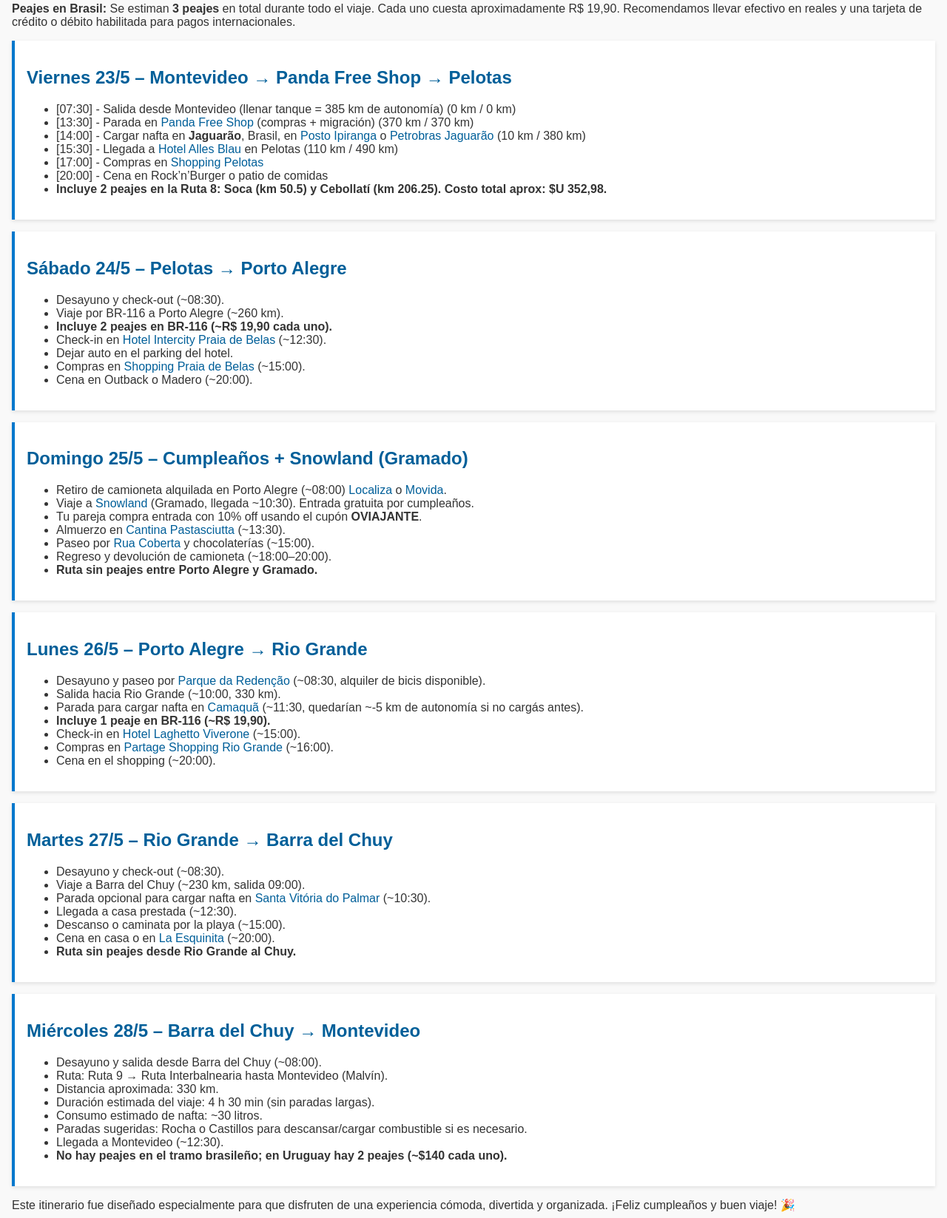
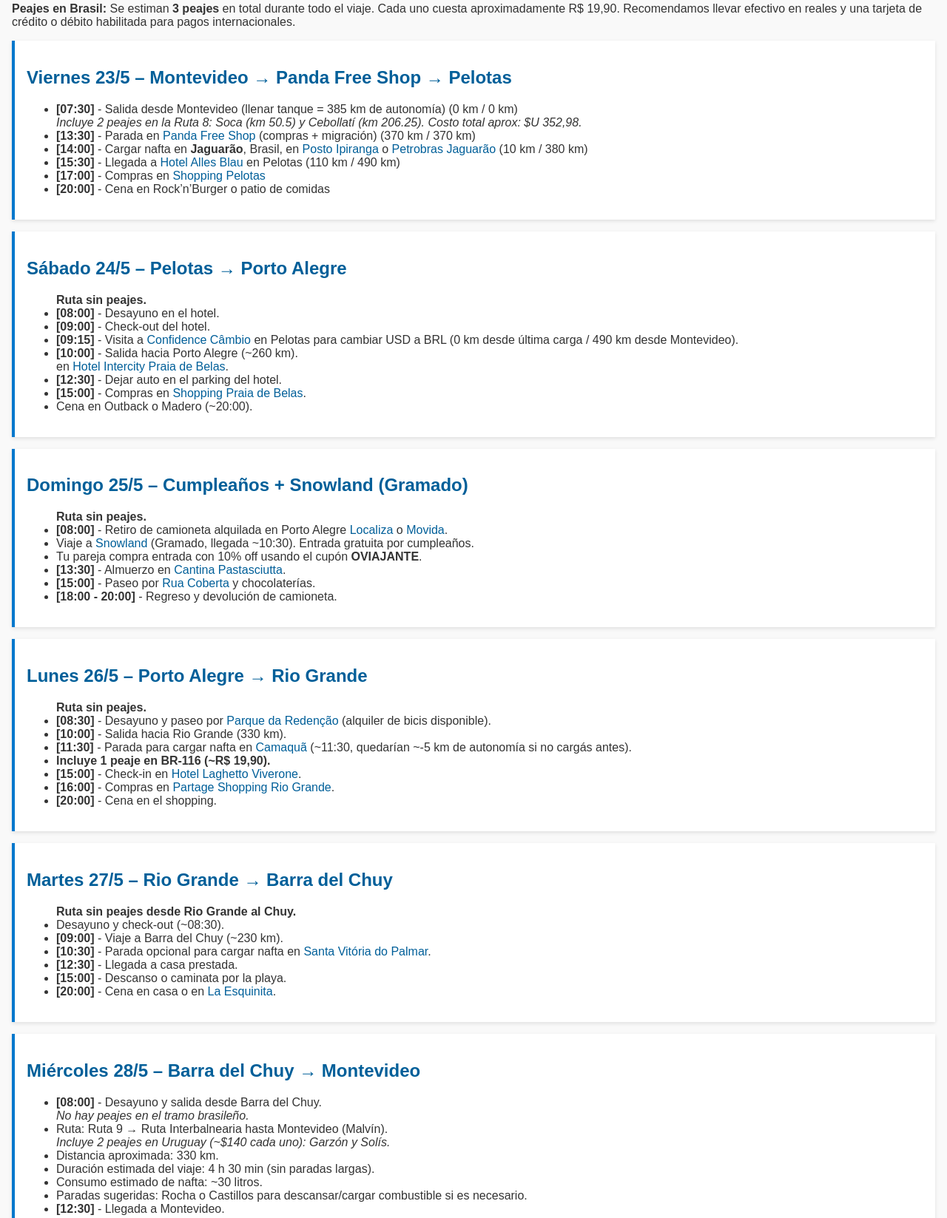
Before and after one commit to sebagim/itinerario-porto-alegre, a plain HTML site: page index.html in a window 1280 px wide. Shown: the part 129-1776 px from the top of the page at 74% size. Drawn offline with Linux system fonts and the light colour scheme.

Commit message:
Update index.html

```diff
--- a/index.html
+++ b/index.html
@@ -43,24 +43,26 @@
   <div class="day">
   <h2>Viernes 23/5 – Montevideo → Panda Free Shop → Pelotas</h2>
   <ul>
-    <li>[07:30] - Salida desde Montevideo (llenar tanque = 385 km de autonomía) (0 km / 0 km)</li>
-    <li>[13:30] - Parada en <a href="https://www.pandauy.com/" target="_blank">Panda Free Shop</a> (compras + migración) (370 km / 370 km)</li>
-    <li>[14:00] - Cargar nafta en <strong>Jaguarão</strong>, Brasil, en <a href="https://www.google.com/maps/place/Posto+Ipiranga+-+Jaguarão" target="_blank">Posto Ipiranga</a> o <a href="https://www.google.com/maps/place/Posto+Petrobras+-+Jaguarão" target="_blank">Petrobras Jaguarão</a> (10 km / 380 km)</li>
-    <li>[15:30] - Llegada a <a href="https://www.google.com/maps/place/Hotel+Alles+Blau+-+Pelotas" target="_blank">Hotel Alles Blau</a> en Pelotas (110 km / 490 km)</li>
-    <li>[17:00] - Compras en <a href="https://www.shoppingpelotas.com.br/" target="_blank">Shopping Pelotas</a></li>
-    <li>[20:00] - Cena en Rock’n’Burger o patio de comidas</li>
-    <li><strong>Incluye 2 peajes en la Ruta 8: Soca (km 50.5) y Cebollatí (km 206.25). Costo total aprox: $U 352,98.</strong></li>
+    <li><strong>[07:30]</strong> - Salida desde Montevideo (llenar tanque = 385 km de autonomía) (0 km / 0 km)</li>
+    <i>Incluye 2 peajes en la Ruta 8: Soca (km 50.5) y Cebollatí (km 206.25). Costo total aprox: $U 352,98.</i>
+    <li><strong>[13:30]</strong> - Parada en <a href="https://www.pandauy.com/" target="_blank">Panda Free Shop</a> (compras + migración) (370 km / 370 km)</li>
+    <li><strong>[14:00]</strong> - Cargar nafta en <strong>Jaguarão</strong>, Brasil, en <a href="https://www.google.com/maps/place/Posto+Ipiranga+-+Jaguarão" target="_blank">Posto Ipiranga</a> o <a href="https://www.google.com/maps/place/Posto+Petrobras+-+Jaguarão" target="_blank">Petrobras Jaguarão</a> (10 km / 380 km)</li>
+    <li><strong>[15:30]</strong> - Llegada a <a href="https://www.google.com/maps/place/Hotel+Alles+Blau+-+Pelotas" target="_blank">Hotel Alles Blau</a> en Pelotas (110 km / 490 km)</li>
+    <li><strong>[17:00]</strong> - Compras en <a href="https://www.shoppingpelotas.com.br/" target="_blank">Shopping Pelotas</a></li>
+    <li><strong>[20:00]</strong> - Cena en Rock’n’Burger o patio de comidas</li>
 </div>
 
 <div class="day">
   <h2>Sábado 24/5 – Pelotas → Porto Alegre</h2>
   <ul>
-    <li>Desayuno y check-out (~08:30).</li>
-    <li>Viaje por BR-116 a Porto Alegre (~260 km).</li>
-    <li><strong>Incluye 2 peajes en BR-116 (~R$ 19,90 cada uno).</strong></li>
-    <li>Check-in en <a href="https://www.intercityhoteis.com.br/hotel/intercity-porto-alegre-praia-de-belas/" target="_blank">Hotel Intercity Praia de Belas</a> (~12:30).</li>
-    <li>Dejar auto en el parking del hotel.</li>
-    <li>Compras en <a href="https://www.praiadebelasshopping.com.br/" target="_blank">Shopping Praia de Belas</a> (~15:00).</li>
+	<strong>Ruta sin peajes.</strong>
+    <li><strong>[08:00]</strong> - Desayuno en el hotel.</li>
+    <li><strong>[09:00]</strong> - Check-out del hotel.</li>
+    <li><strong>[09:15]</strong> - Visita a <a href="https://www.confidencecambio.com.br" target="_blank">Confidence Câmbio</a> en Pelotas para cambiar USD a BRL (0 km desde última carga / 490 km desde Montevideo).</li>
+    <li><strong>[10:00]</strong> - Salida hacia Porto Alegre (~260 km).</li>
+     en <a href="https://www.intercityhoteis.com.br/hotel/intercity-porto-alegre-praia-de-belas/" target="_blank">Hotel Intercity Praia de Belas</a>.</li>
+    <li><strong>[12:30]</strong> - Dejar auto en el parking del hotel.</li>
+    <li><strong>[15:00]</strong> - Compras en <a href="https://www.praiadebelasshopping.com.br/" target="_blank">Shopping Praia de Belas</a>.</li>
     <li>Cena en Outback o Madero (~20:00).</li>
   </ul>
 </div>
@@ -68,53 +70,55 @@
 <div class="day">
   <h2>Domingo 25/5 – Cumpleaños + Snowland (Gramado)</h2>
   <ul>
-    <li>Retiro de camioneta alquilada en Porto Alegre (~08:00) <a href="https://www.localiza.com/brasil/pt-br" target="_blank">Localiza</a> o <a href="https://www.movida.com.br/" target="_blank">Movida</a>.</li>
+	<strong>Ruta sin peajes.</strong>
+    <li><strong>[08:00]</strong> - Retiro de camioneta alquilada en Porto Alegre <a href="https://www.localiza.com/brasil/pt-br" target="_blank">Localiza</a> o <a href="https://www.movida.com.br/" target="_blank">Movida</a>.</li>
     <li>Viaje a <a href="https://www.snowland.com.br/" target="_blank">Snowland</a> (Gramado, llegada ~10:30). Entrada gratuita por cumpleaños.</li>
     <li>Tu pareja compra entrada con 10% off usando el cupón <strong>OVIAJANTE</strong>.</li>
-    <li>Almuerzo en <a href="https://www.pastasciutta.com.br/" target="_blank">Cantina Pastasciutta</a> (~13:30).</li>
-    <li>Paseo por <a href="https://www.google.com/maps/place/Rua+Coberta+-+Gramado/@-29.3774973,-50.8753852,17z" target="_blank">Rua Coberta</a> y chocolaterías (~15:00).</li>
-    <li>Regreso y devolución de camioneta (~18:00–20:00).</li>
-    <li><strong>Ruta sin peajes entre Porto Alegre y Gramado.</strong></li>
+    <li><strong>[13:30]</strong> - Almuerzo en <a href="https://www.pastasciutta.com.br/" target="_blank">Cantina Pastasciutta</a>.</li>
+    <li><strong>[15:00]</strong> - Paseo por <a href="https://www.google.com/maps/place/Rua+Coberta+-+Gramado/@-29.3774973,-50.8753852,17z" target="_blank">Rua Coberta</a> y chocolaterías.</li>
+    <li><strong>[18:00 - 20:00]</strong> - Regreso y devolución de camioneta.</li>
   </ul>
 </div>
 
 <div class="day">
   <h2>Lunes 26/5 – Porto Alegre → Rio Grande</h2>
   <ul>
-    <li>Desayuno y paseo por <a href="https://www.google.com/maps/place/Parque+da+Reden%C3%A7%C3%A3o/@-30.0436404,-51.2193202,17z" target="_blank">Parque da Redenção</a> (~08:30, alquiler de bicis disponible).</li>
-    <li>Salida hacia Rio Grande (~10:00, 330 km).</li>
-    <li>Parada para cargar nafta en <a href="https://www.google.com/maps/place/Posto+Ipiranga+-+Camaqu%C3%A3/@-30.8488536,-51.8035232,17z" target="_blank">Camaquã</a> (~11:30, quedarían ~-5 km de autonomía si no cargás antes).</li>
+	<strong>Ruta sin peajes.</strong>
+    <li><strong>[08:30]</strong> - Desayuno y paseo por <a href="https://www.google.com/maps/place/Parque+da+Reden%C3%A7%C3%A3o/@-30.0436404,-51.2193202,17z" target="_blank">Parque da Redenção</a> (alquiler de bicis disponible).</li>
+    <li><strong>[10:00]</strong> - Salida hacia Rio Grande (330 km).</li>
+    <li><strong>[11:30]</strong> - Parada para cargar nafta en <a href="https://www.google.com/maps/place/Posto+Ipiranga+-+Camaqu%C3%A3/@-30.8488536,-51.8035232,17z" target="_blank">Camaquã</a> (~11:30, quedarían ~-5 km de autonomía si no cargás antes).</li>
     <li><strong>Incluye 1 peaje en BR-116 (~R$ 19,90).</strong></li>
-    <li>Check-in en <a href="https://www.laghettohoteis.com.br/hotel/laghetto-viverone-rio-grande" target="_blank">Hotel Laghetto Viverone</a> (~15:00).</li>
-    <li>Compras en <a href="https://partageshoppingrg.com.br/" target="_blank">Partage Shopping Rio Grande</a> (~16:00).</li>
-    <li>Cena en el shopping (~20:00).</li>
+    <li><strong>[15:00]</strong> - Check-in en <a href="https://www.laghettohoteis.com.br/hotel/laghetto-viverone-rio-grande" target="_blank">Hotel Laghetto Viverone</a>.</li>
+    <li><strong>[16:00]</strong> - Compras en <a href="https://partageshoppingrg.com.br/" target="_blank">Partage Shopping Rio Grande</a>.</li>
+    <li><strong>[20:00]</strong> - Cena en el shopping.</li>
   </ul>
 </div>
 
 <div class="day">
   <h2>Martes 27/5 – Rio Grande → Barra del Chuy</h2>
   <ul>
+	<strong>Ruta sin peajes desde Rio Grande al Chuy.</strong>
     <li>Desayuno y check-out (~08:30).</li>
-    <li>Viaje a Barra del Chuy (~230 km, salida 09:00).</li>
-    <li>Parada opcional para cargar nafta en <a href="https://www.google.com/maps/place/Posto+Petrobras+-+Santa+Vit%C3%B3ria+do+Palmar/@-33.519909,-53.373976,17z" target="_blank">Santa Vitória do Palmar</a> (~10:30).</li>
-    <li>Llegada a casa prestada (~12:30).</li>
-    <li>Descanso o caminata por la playa (~15:00).</li>
-    <li>Cena en casa o en <a href="https://www.google.com/maps/place/La+Esquinita+Pizza+Bar/@-33.7015717,-53.4592964,19z" target="_blank">La Esquinita</a> (~20:00).</li>
-    <li><strong>Ruta sin peajes desde Rio Grande al Chuy.</strong></li>
+    <li><strong>[09:00]</strong> - Viaje a Barra del Chuy (~230 km).</li>
+    <li><strong>[10:30]</strong> - Parada opcional para cargar nafta en <a href="https://www.google.com/maps/place/Posto+Petrobras+-+Santa+Vit%C3%B3ria+do+Palmar/@-33.519909,-53.373976,17z" target="_blank">Santa Vitória do Palmar</a>.</li>
+    <li><strong>[12:30]</strong> - Llegada a casa prestada.</li>
+    <li><strong>[15:00]</strong> - Descanso o caminata por la playa.</li>
+    <li><strong>[20:00]</strong> - Cena en casa o en <a href="https://www.google.com/maps/place/La+Esquinita+Pizza+Bar/@-33.7015717,-53.4592964,19z" target="_blank">La Esquinita</a>.</li>
   </ul>
 </div>
 
 <div class="day">
   <h2>Miércoles 28/5 – Barra del Chuy → Montevideo</h2>
   <ul>
-    <li>Desayuno y salida desde Barra del Chuy (~08:00).</li>
+    <li><strong>[08:00]</strong> - Desayuno y salida desde Barra del Chuy.</li>
+	<i>No hay peajes en el tramo brasileño.</i>
     <li>Ruta: Ruta 9 → Ruta Interbalnearia hasta Montevideo (Malvín).</li>
+	<i>Incluye 2 peajes en Uruguay (~$140 cada uno): Garzón y Solís.</i>
     <li>Distancia aproximada: 330 km.</li>
     <li>Duración estimada del viaje: 4 h 30 min (sin paradas largas).</li>
     <li>Consumo estimado de nafta: ~30 litros.</li>
     <li>Paradas sugeridas: Rocha o Castillos para descansar/cargar combustible si es necesario.</li>
-    <li>Llegada a Montevideo (~12:30).</li>
-    <li><strong>No hay peajes en el tramo brasileño; en Uruguay hay 2 peajes (~$140 cada uno).</strong></li>
+    <li><strong>[12:30]</strong> - Llegada a Montevideo.</li>
   </ul>
 </div>
 
```
